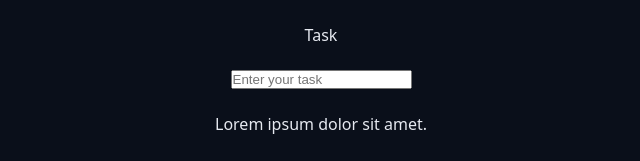
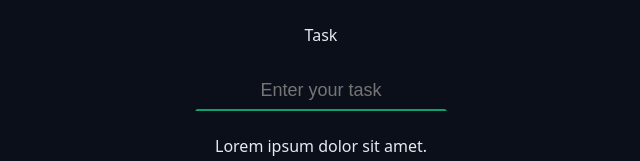
Before and after one commit to renangarciafc/chronos-pomodoro, a React (Vite) app: page / in a window 1280 px wide. Shown: the part 311-472 px from the top of the page, without its empty margins (319-959 px from the left). Built offline with nearby package versions, Linux system fonts and the light colour scheme.

Commit message:
refactor: Corrige estilização de input genérico

```diff
--- a/src/components/Input/Input.module.css
+++ b/src/components/Input/Input.module.css
@@ -1,3 +1,22 @@
 .input {
-    display: flex;
+    background-color: transparent;
+    border: none;
+    text-align: center;
+    font-size: 1.8rem;
+    padding: 0.8rem;
+    color: var(--text-default);
+    outline: none;
+    border: 0.2rem solid transparent;
+    border-bottom-color: var(--primary);
+    transition: all 0.1s ease-in-out;
 }
+
+.input:focus {
+    border-color: var(--primary);
+    border-radius: 0.8rem;
+}
+
+.input:disabled {
+    border-bottom: 0.2rem solid var(--disabled);
+    color: var(--text-muted);
+}
--- a/src/components/Input/Input.tsx
+++ b/src/components/Input/Input.tsx
@@ -1,21 +1,17 @@
 import styles from './Input.module.css';
 
 type InputProps = {
-    // Define any props you might need in the future
     id?: string;
     label?: string;
 } & React.InputHTMLAttributes<HTMLInputElement>;
 
-export function Input(props: InputProps) {
+export function Input({ label, ...props }: InputProps) {
     return (
         <>
-            <label htmlFor={props.id}>{props.label}</label>
+            {label && <label htmlFor={props.id}>{label}</label>}
             <input
+                {...props}
                 className={styles.input}
-                type={props.type}
-                placeholder={props.placeholder}
-                required={props.required}
-                id={props.id}
             />
         </>
     );
```
